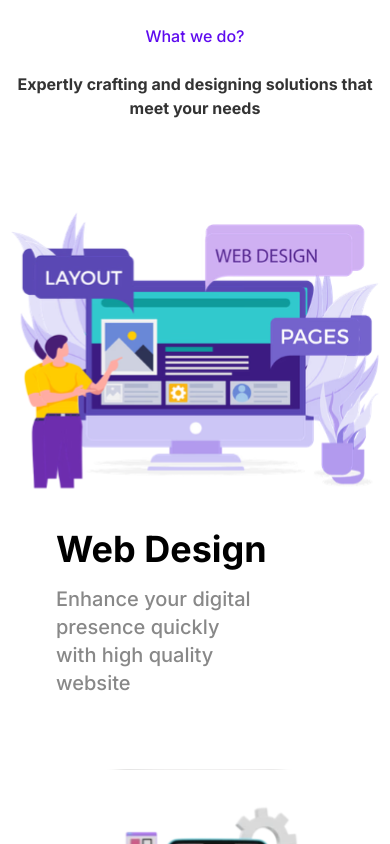
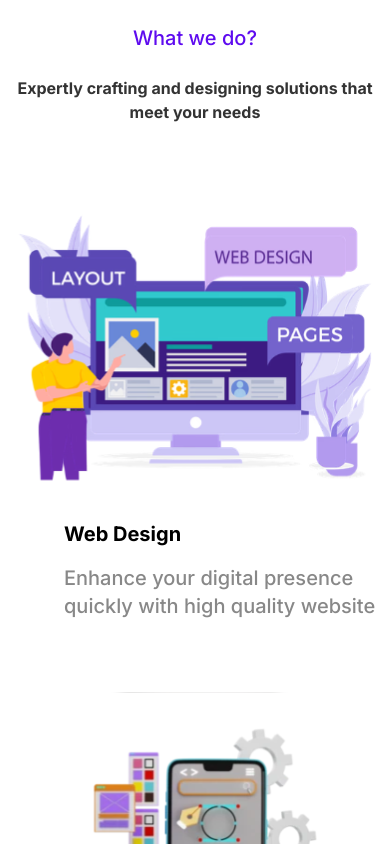
Before and after one commit to codesirpi/landing-site, a Next.js app: page / in a window 390 px wide. Shown: the top 844 px of the page. Built offline with nearby package versions, Linux system fonts and the light colour scheme.

Commit message:
fix: fixed font size

```diff
--- a/app/components/service-provider-section/index.tsx
+++ b/app/components/service-provider-section/index.tsx
@@ -28,9 +28,9 @@ const services = [
 
 export const ServiceProviderSection = () => {
    return (
-    <div className="flex flex-col bg-white w-full items-center justify-center">
-        <div className='my-6 text-violet-700 font-medium lg:text-xl'>What we do?</div>
-        <div className="flex justify-center items-center flex-col lg:font-extrabold font-bold lg:text-3xl text-wrap sm:text-sm text-grey-700 ">
+    <div className="flex flex-col bg-white w-full items-center justify-center px-2">
+        <div className='my-6 text-violet-700 font-medium text-xl '>What we do?</div>
+        <div className="flex justify-center items-center flex-col lg:font-extrabold font-bold lg:text-3xl text-wrap sm:text-xl text-grey-700 ">
             Expertly crafting and designing solutions that
             <div className=''>meet your needs</div>
         </div>
--- a/app/components/service-provider-section/services-container.tsx
+++ b/app/components/service-provider-section/services-container.tsx
@@ -23,8 +23,8 @@ export const ServiceContainer = ({ image, title, description, isCardIsEven} : Se
         </div>
         {/*description and title section*/}
         <div className="flex flex-col justify-center ml-14  text-grey-500">
-            <h5 className='text-4xl font-bold text-black py-4'>Web Design</h5>
-            <div className="flex w-[60%] font-medium text-xl">
+            <h5 className='text-xl lg:text-4xl font-bold text-black py-4'>{title}</h5>
+            <div className="flex w-full md:w-[60%] lg:w-[60%] font-medium text-xl">
                 Enhance your digital presence
                 quickly with high quality website
             </div>
```
